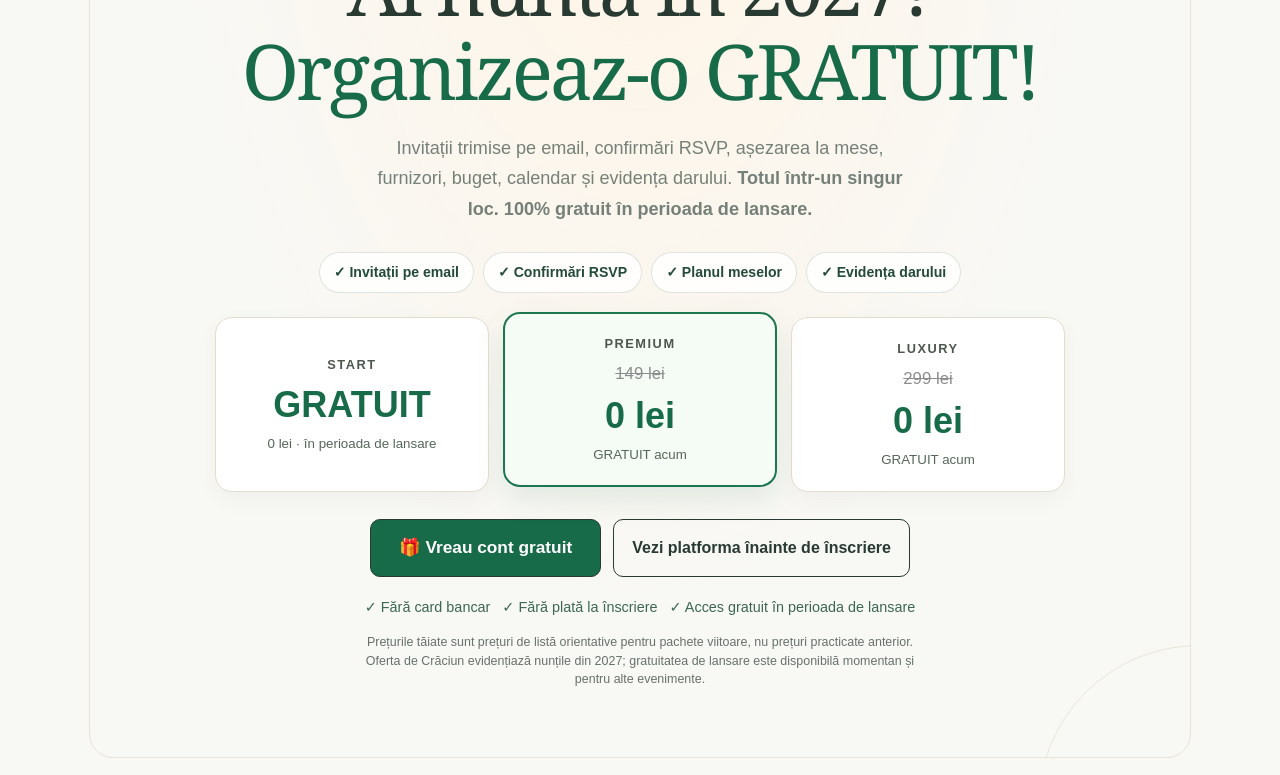
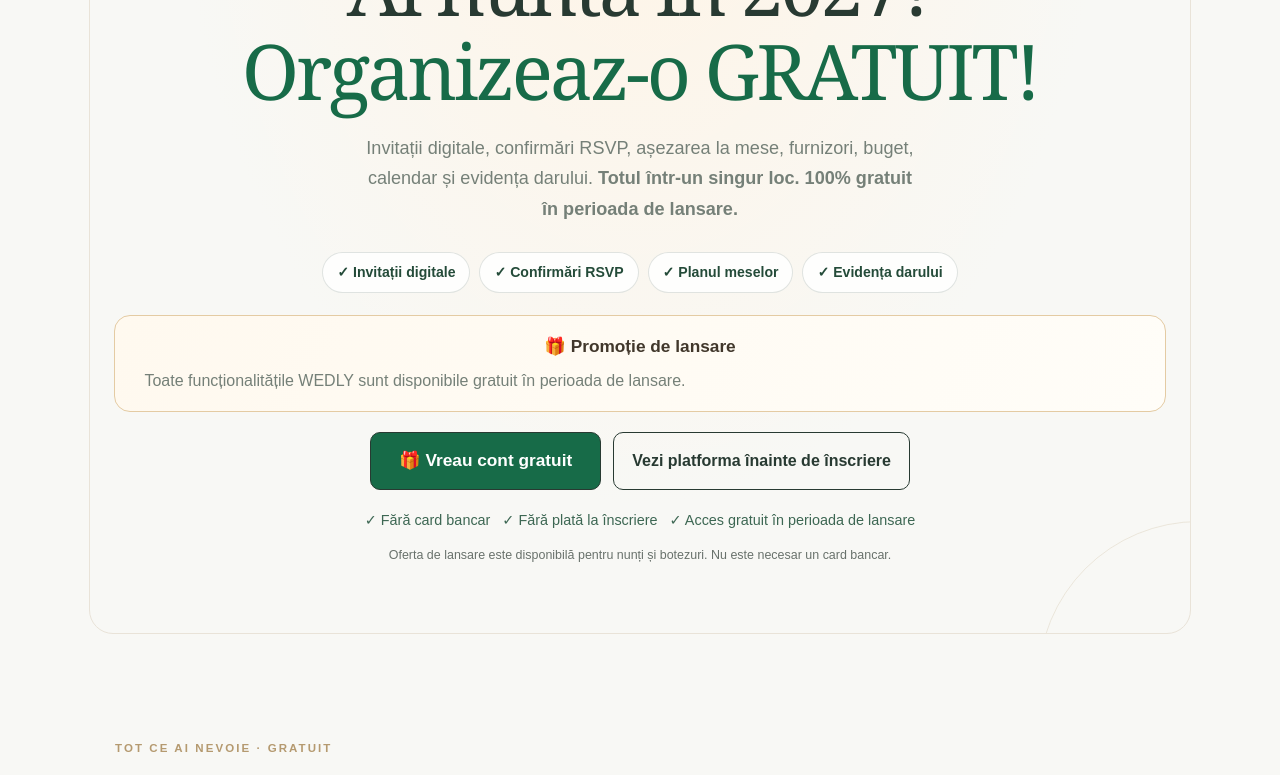
Before and after one commit to maggstudio/Everafter, a Next.js app: page / in a window 1280 px wide. Shown: the part 320-1095 px from the top of the page. Built offline with nearby package versions, Linux system fonts and the light colour scheme; no server answers.

Commit message:
refactor: remove public pricing and package comparisons

```diff
--- a/app/page.tsx
+++ b/app/page.tsx
@@ -16,17 +16,13 @@ export default function Home(){
  <div className="christmas-ribbon">🎄 OFERTĂ SPECIALĂ DE CRĂCIUN · WEDLY 2027</div>
  <span className="eyebrow">PENTRU VIITORII MIRI · ROMÂNIA</span>
  <h1>Ai nunta în 2027?<br/><em>Organizeaz-o GRATUIT!</em></h1>
- <p className="christmas-lead">Invitații trimise pe email, confirmări RSVP, așezarea la mese, furnizori, buget, calendar și evidența darului. <strong>Totul într-un singur loc. 100% gratuit în perioada de lansare.</strong></p><div className="landing-hero-proof" aria-label="Funcționalități incluse gratuit"><span>✓ Invitații pe email</span><span>✓ Confirmări RSVP</span><span>✓ Planul meselor</span><span>✓ Evidența darului</span></div>
- <div className="christmas-pricing" aria-label="Pachetele WEDLY disponibile gratuit în perioada de lansare">
- <article className="christmas-price-card"><span>START</span><strong>GRATUIT</strong><small>0 lei · în perioada de lansare</small></article>
- <article className="christmas-price-card christmas-price-featured"><span>PREMIUM</span><del>149 lei</del><strong>0 lei</strong><small>GRATUIT acum</small></article>
- <article className="christmas-price-card"><span>LUXURY</span><del>299 lei</del><strong>0 lei</strong><small>GRATUIT acum</small></article>
- </div>
+ <p className="christmas-lead">Invitații digitale, confirmări RSVP, așezarea la mese, furnizori, buget, calendar și evidența darului. <strong>Totul într-un singur loc. 100% gratuit în perioada de lansare.</strong></p><div className="landing-hero-proof" aria-label="Funcționalități incluse gratuit"><span>✓ Invitații digitale</span><span>✓ Confirmări RSVP</span><span>✓ Planul meselor</span><span>✓ Evidența darului</span></div>
+ <div className="christmas-offer"><strong>🎁 Promoție de lansare</strong><p>Toate funcționalitățile WEDLY sunt disponibile gratuit în perioada de lansare.</p></div>
  <div className="actions christmas-actions"><Link className="button christmas-primary" href="/login?mode=signup">🎁 Vreau cont gratuit</Link><Link className="button secondary" href="/demo">Vezi platforma înainte de înscriere</Link></div>
  <p className="christmas-trust">✓ Fără card bancar &nbsp; ✓ Fără plată la înscriere &nbsp; ✓ Acces gratuit în perioada de lansare</p>
- <p className="hint christmas-disclosure">Prețurile tăiate sunt prețuri de listă orientative pentru pachete viitoare, nu prețuri practicate anterior. Oferta de Crăciun evidențiază nunțile din 2027; gratuitatea de lansare este disponibilă momentan și pentru alte evenimente.</p>
+ <p className="hint christmas-disclosure">Oferta de lansare este disponibilă pentru nunți și botezuri. Nu este necesar un card bancar.</p>
  </section>
- <section className="landing-superpowers" id="functionalitati" aria-labelledby="landing-superpowers-title"><div className="landing-superpowers-head"><div><span className="eyebrow">TOT CE AI NEVOIE · 0 LEI</span><h2 id="landing-superpowers-title">De la prima invitație până la ultimul dar.<br/><em>WEDLY se ocupă de organizare.</em></h2><p>Nu ai nevoie de șase aplicații, tabele Excel și mesaje împrăștiate. Ai toate informațiile despre eveniment în același loc.</p></div><div className="landing-zero-stamp"><strong>100%</strong><span>GRATUIT ACUM</span><small>Fără card · Fără taxe la înscriere</small></div></div><div className="landing-power-grid">{highlights.map((item,i)=><article className={'landing-power-card'+(i===0?' landing-power-primary':'')} key={item.number}><div className="landing-power-top"><span className="landing-power-icon" aria-hidden="true">{item.icon}</span><span className="landing-power-number">{item.number} / 06</span></div><h3>{item.title}</h3><p>{item.description}</p><span className="landing-power-tag">✓ {item.tag} · GRATUIT</span></article>)}</div><div className="landing-power-cta"><div><strong>Organizarea completă a nunții, fără costuri la înscriere.</strong><p>Toate aceste funcționalități sunt incluse gratuit în perioada de lansare WEDLY.</p></div><Link className="button christmas-primary" href="/login?mode=signup">Începe gratuit →</Link></div></section>
+ <section className="landing-superpowers" id="functionalitati" aria-labelledby="landing-superpowers-title"><div className="landing-superpowers-head"><div><span className="eyebrow">TOT CE AI NEVOIE · GRATUIT</span><h2 id="landing-superpowers-title">De la prima invitație până la ultimul dar.<br/><em>WEDLY se ocupă de organizare.</em></h2><p>Nu ai nevoie de șase aplicații, tabele Excel și mesaje împrăștiate. Ai toate informațiile despre eveniment în același loc.</p></div><div className="landing-zero-stamp"><strong>100%</strong><span>GRATUIT ACUM</span><small>Fără card · Fără taxe la înscriere</small></div></div><div className="landing-power-grid">{highlights.map((item,i)=><article className={'landing-power-card'+(i===0?' landing-power-primary':'')} key={item.number}><div className="landing-power-top"><span className="landing-power-icon" aria-hidden="true">{item.icon}</span><span className="landing-power-number">{item.number} / 06</span></div><h3>{item.title}</h3><p>{item.description}</p><span className="landing-power-tag">✓ {item.tag} · GRATUIT</span></article>)}</div><div className="landing-power-cta"><div><strong>Organizarea completă a nunții, fără costuri la înscriere.</strong><p>Toate aceste funcționalități sunt incluse gratuit în perioada de lansare WEDLY.</p></div><Link className="button christmas-primary" href="/login?mode=signup">Începe gratuit →</Link></div></section>
  <section className="landing-product-teaser"><div><span className="eyebrow">O PRIVIRE ÎN INTERIOR</span><h2>Tot evenimentul, într-un singur loc.</h2><p>Vezi cum poți urmări invitații, sarcinile, bugetul și programările într-un spațiu simplu și organizat.</p><Link className="button secondary" href="/demo">Explorează exemplul WEDLY</Link></div><div className="landing-teaser-preview" aria-hidden="true"><span>WEDLY · Panou eveniment</span><strong>Ana & Andrei</strong><div><span>Invitați <b>86 / 150</b></span><span>Sarcini <b>12 / 20</b></span><span>Buget <b>80.000 lei</b></span></div></div></section> <section className="panel landing-next"><h2>Începe cu propriul eveniment</h2><p>După înregistrare, creezi un eveniment de nuntă sau botez și alegi modulele potrivite. Poți reveni oricând la organizare din contul tău.</p><div className="actions"><Link className="button" href="/login?mode=signup">Înregistrează-te</Link><Link className="button secondary" href="/login">Am deja cont</Link></div></section>
  <footer className="public-footer"><span>© {new Date().getFullYear()} WEDLY · România · Planifică. Organizează. Celebrează.</span><nav aria-label="Informații"><Link href="/confidentialitate">Confidențialitate</Link><Link href="/contact">Contact</Link></nav></footer></main>
 }
```
